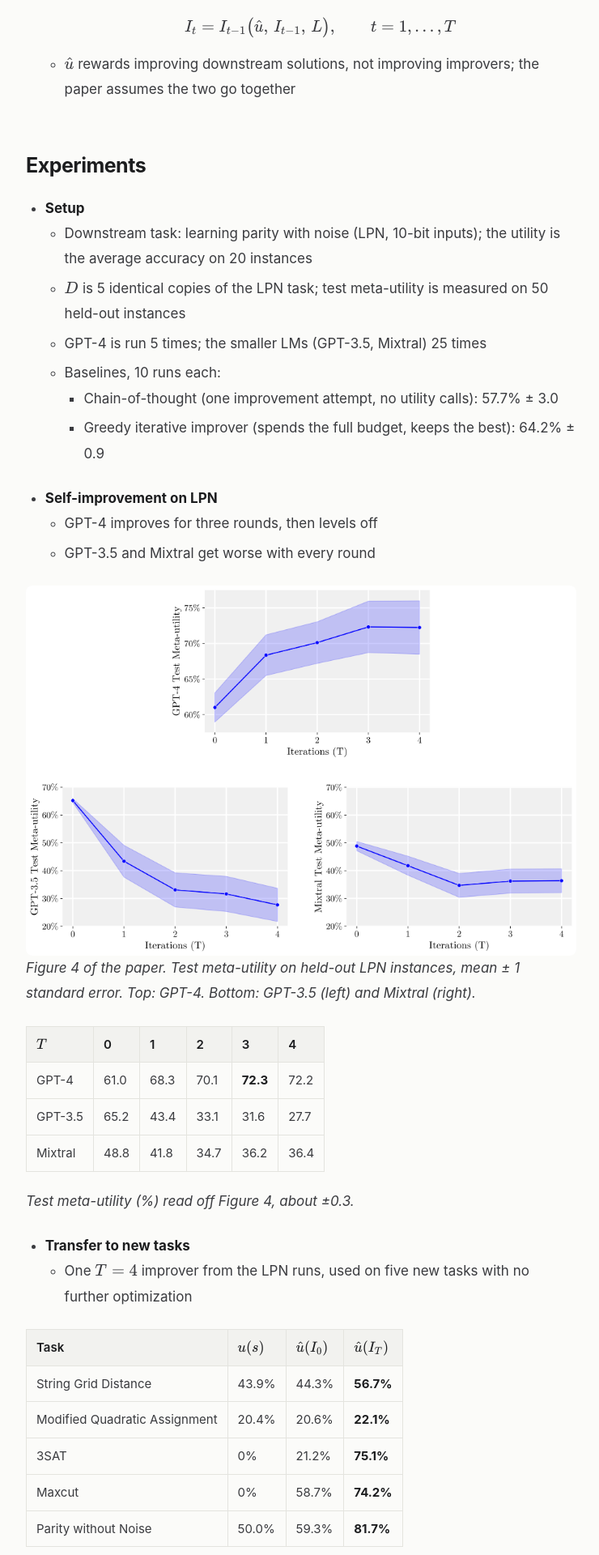
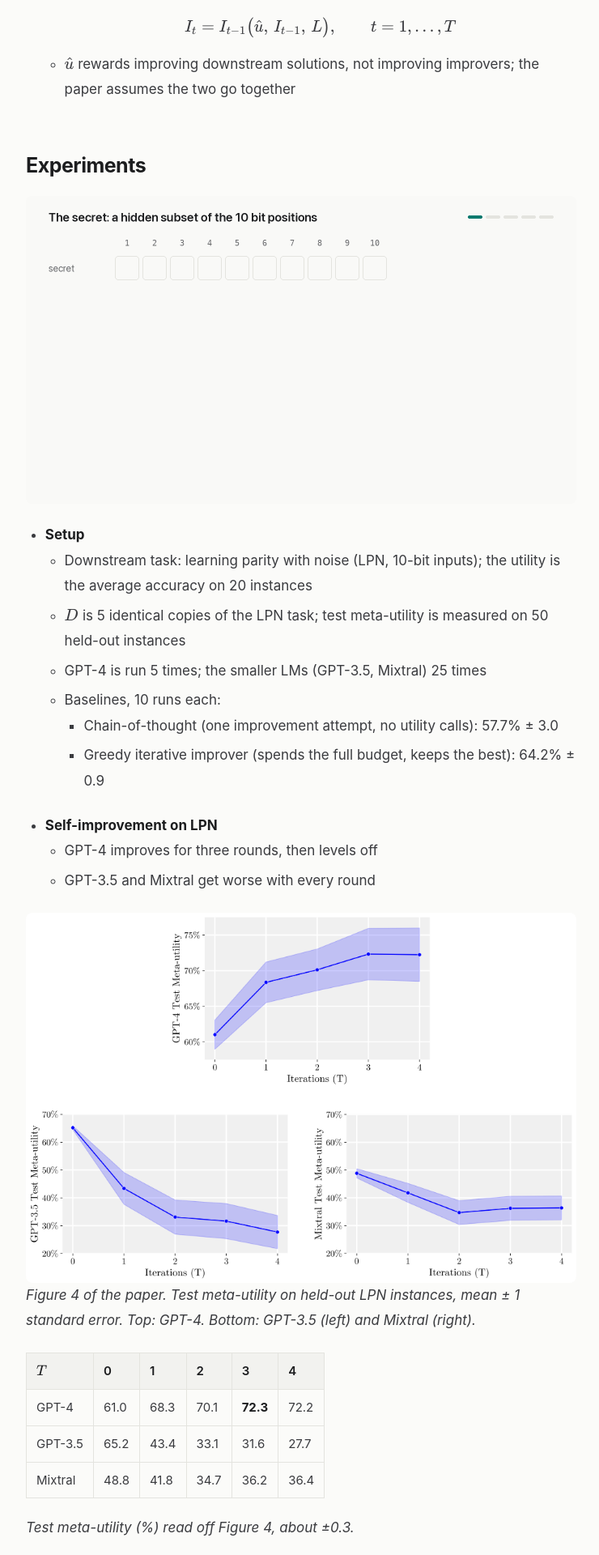
Before and after one commit to onsidequest/onsidequest.github.io, a Jekyll site: the page built from _posts/2026-10-27-stop.md, in a window 1280 px wide. Shown: the part 3902-5822 px from the top of the page at 81% size, without its empty margins (268-1008 px from the left). Built offline with Jekyll 4.4.1, drawn with Linux system fonts in a browser that asks for light colours; some web fonts are replaced; comment, search, counter and statistics services are not loaded.

Commit message:
Add parity task GIF to the STOP experiments
Co-Authored-By: Claude Opus 5.5 <noreply@anthropic.com>

```diff
--- a/_posts/2026-10-27-stop.md
+++ b/_posts/2026-10-27-stop.md
@@ -77,6 +77,8 @@ author : [Eric Zelikman](https://arxiv.org/search/cs?searchtype=author&query=Zel
 
 ## Experiments
 
+![Learning parity with noise, the downstream task]({{ '/assets/img/stop/stop-parity.gif' | relative_url }})
+
 - **Setup**
   - Downstream task: learning parity with noise (LPN, 10-bit inputs); the utility is the average accuracy on 20 instances
   - $$D$$ is 5 identical copies of the LPN task; test meta-utility is measured on 50 held-out instances
```
Also changed, not shown: assets/img/stop/stop-parity.gif (added).
